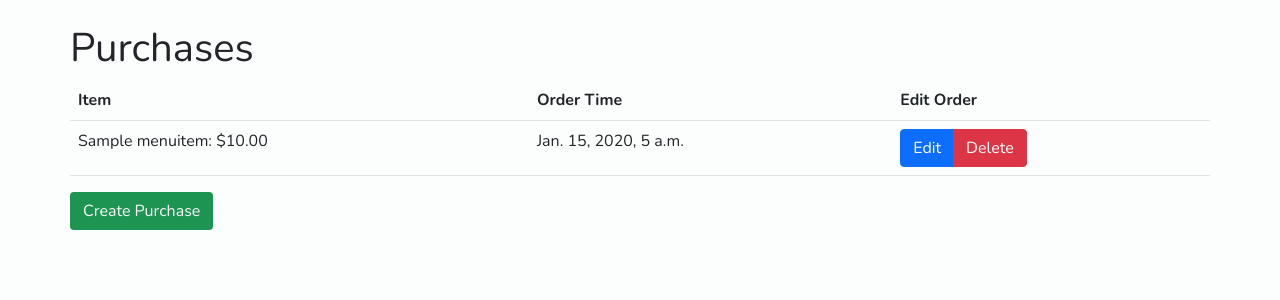
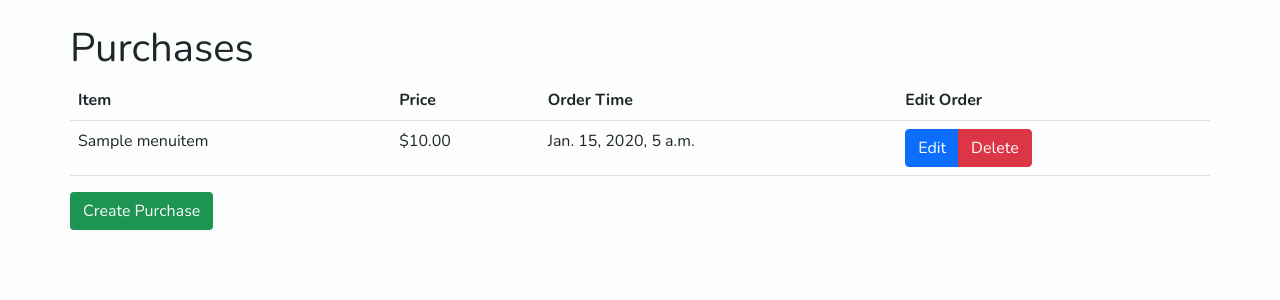
Before and after one commit to iamjameswalters/codecademy-mealwise, a Django app: page /purchases/ in a window 1280 px wide. Shown: the part 56-356 px from the top of the page. Run offline with Django 3.2, Linux system fonts and the light colour scheme; tables that the repository leaves empty hold one stand-in row (values such as "Sample post").

Commit message:
Added price column to purchase table

```diff
--- a/mealwise/inventory/templates/inventory/purchases.html
+++ b/mealwise/inventory/templates/inventory/purchases.html
@@ -6,13 +6,17 @@
 <table class="table">
   <tr>
     <th>Item</th>
+    <th>Price</th>
     <th>Order Time</th>
     <th>Edit Order</th>
   </tr>
   {% for purchase in object_list %}
   <tr>
     <td>
-      {{ purchase.menu_item }}
+      {{ purchase.menu_item.name }}
+    </td>
+    <td>
+      ${{ purchase.menu_item.price }}
     </td>
     <td>
       {{ purchase.time }}
```
